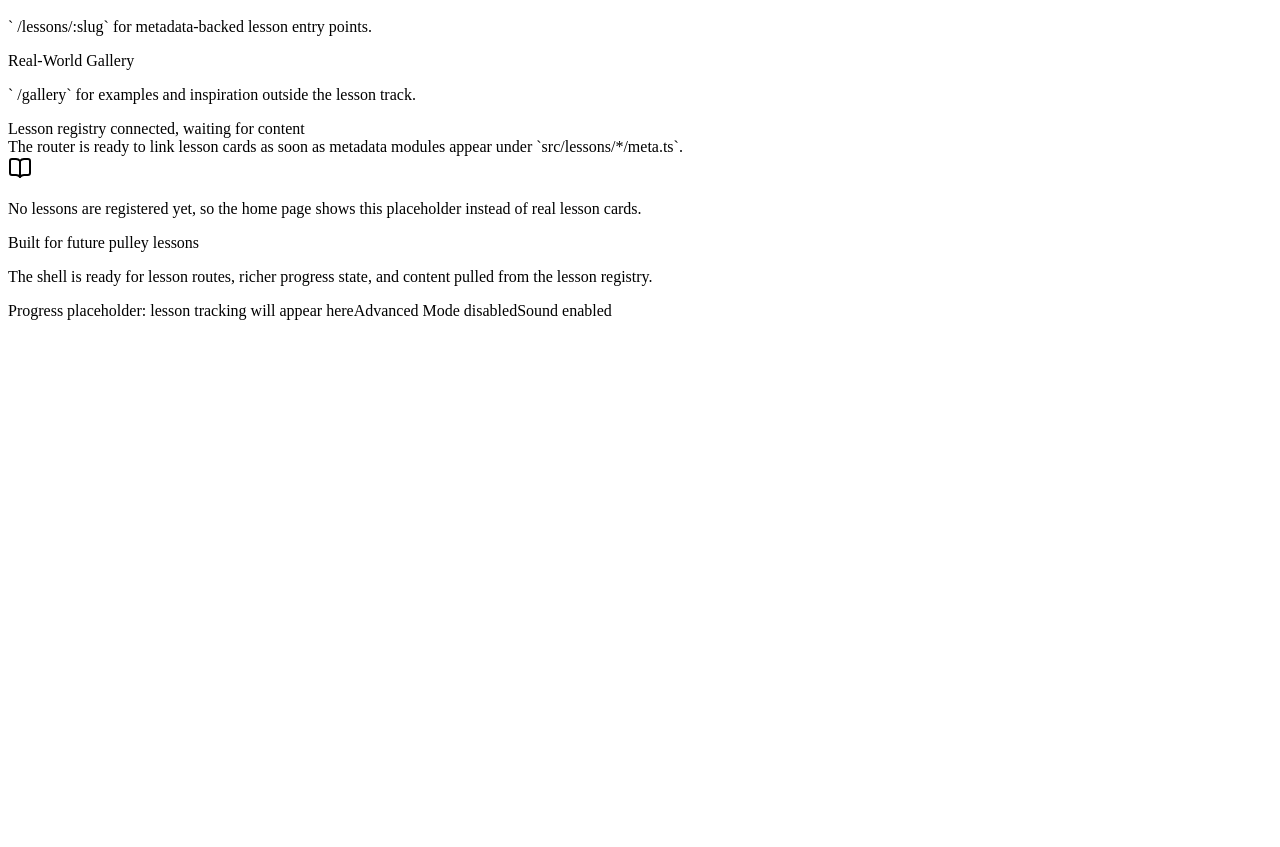
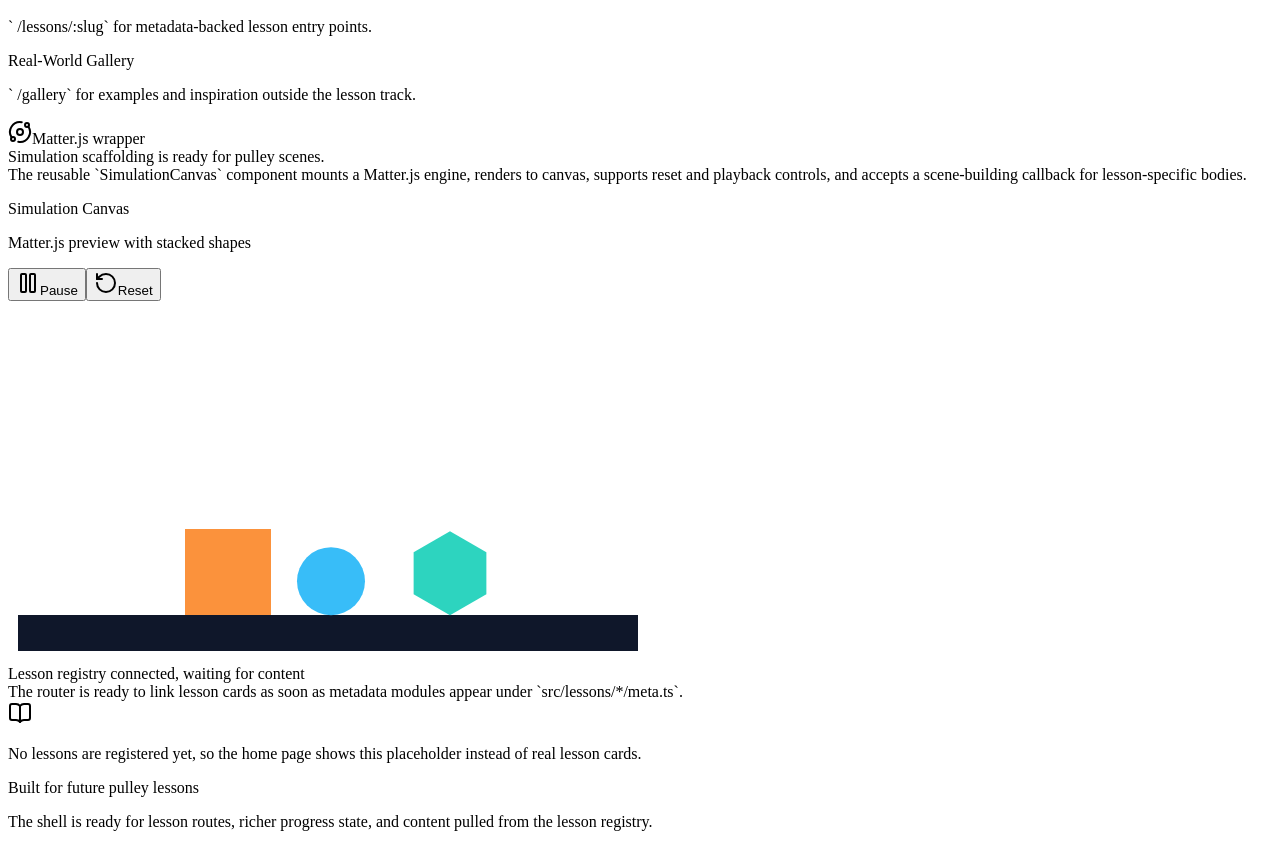
Before and after one commit to mtplayground/Alex-Hou-2024-test-24, a React (Vite) app: page / in a window 1280 px wide. Shown: the part 564-1411 px from the top of the page. Before the commit the page ends 892 px from the top, so only its background shows below. Built offline with nearby package versions, Linux system fonts and the light colour scheme.

Commit message:
feat: SimulationCanvas React wrapper for Matter.js

```diff
--- a/package.json
+++ b/package.json
@@ -19,9 +19,11 @@
     "@radix-ui/react-slot": "^1.2.4",
     "@radix-ui/react-switch": "^1.2.6",
     "@radix-ui/react-tooltip": "^1.2.8",
+    "@types/matter-js": "^0.20.2",
     "class-variance-authority": "^0.7.1",
     "clsx": "^2.1.1",
     "lucide-react": "^1.14.0",
+    "matter-js": "^0.20.0",
     "react": "^18.3.1",
     "react-dom": "^18.3.1",
     "react-router-dom": "^7.15.0",
--- a/src/app/routes/home-page.tsx
+++ b/src/app/routes/home-page.tsx
@@ -1,6 +1,13 @@
-import { ArrowRight, BookOpen, GalleryHorizontalEnd } from "lucide-react";
+import { Bodies } from "matter-js";
+import {
+  ArrowRight,
+  BookOpen,
+  GalleryHorizontalEnd,
+  Orbit,
+} from "lucide-react";
 import { Link } from "react-router-dom";
 
+import SimulationCanvas from "@/components/simulation/simulation-canvas";
 import { Button } from "@/components/ui/button";
 import {
   Card,
@@ -77,6 +84,51 @@ function HomePage() {
         </Card>
       </section>
 
+      <section className="grid gap-6 lg:grid-cols-[0.95fr_1.05fr]">
+        <Card className="border-white/70 bg-white/85">
+          <CardHeader>
+            <div className="inline-flex w-fit items-center gap-2 rounded-full bg-kid-coral/15 px-3 py-1 text-xs font-semibold uppercase tracking-[0.2em] text-kid-ink">
+              <Orbit className="h-4 w-4" />
+              Matter.js wrapper
+            </div>
+            <CardTitle className="font-display text-3xl text-slate-900">
+              Simulation scaffolding is ready for pulley scenes.
+            </CardTitle>
+            <CardDescription className="text-base leading-7 text-slate-600">
+              The reusable `SimulationCanvas` component mounts a Matter.js
+              engine, renders to canvas, supports reset and playback controls,
+              and accepts a scene-building callback for lesson-specific bodies.
+            </CardDescription>
+          </CardHeader>
+        </Card>
+
+        <SimulationCanvas
+          height={360}
+          label="Matter.js preview with stacked shapes"
+          renderScene={(scene) => {
+            scene.addBody([
+              Bodies.rectangle(320, 332, 620, 36, {
+                isStatic: true,
+                render: { fillStyle: "#0f172a" },
+              }),
+              Bodies.rectangle(220, 92, 86, 86, {
+                restitution: 0.08,
+                render: { fillStyle: "#fb923c" },
+              }),
+              Bodies.circle(342, 52, 34, {
+                restitution: 0.92,
+                friction: 0.01,
+                render: { fillStyle: "#38bdf8" },
+              }),
+              Bodies.polygon(442, 60, 6, 42, {
+                restitution: 0.26,
+                render: { fillStyle: "#2dd4bf" },
+              }),
+            ]);
+          }}
+        />
+      </section>
+
       <section
         id="lesson-registry"
         className="grid gap-4 md:grid-cols-2 xl:grid-cols-3"
--- /dev/null
+++ b/src/components/simulation/simulation-canvas.tsx
@@ -0,0 +1,213 @@
+import { useEffect, useRef, useState } from "react";
+import {
+  Composite,
+  Engine,
+  Render,
+  type Body,
+  type Composite as MatterComposite,
+  type Constraint,
+} from "matter-js";
+import { Pause, Play, RotateCcw } from "lucide-react";
+
+import { Button } from "@/components/ui/button";
+import { cn } from "@/lib/utils";
+
+type SimulationGravity = {
+  x?: number;
+  y?: number;
+  scale?: number;
+};
+
+export type SimulationSceneApi = {
+  engine: Engine;
+  world: MatterComposite;
+  addBody: (body: Body | Body[]) => void;
+  addComposite: (composite: MatterComposite | MatterComposite[]) => void;
+  addConstraint: (constraint: Constraint | Constraint[]) => void;
+  clearScene: () => void;
+};
+
+type SimulationCanvasProps = {
+  className?: string;
+  gravity?: SimulationGravity;
+  height?: number;
+  label?: string;
+  renderScene: (scene: SimulationSceneApi) => void;
+  width?: number;
+};
+
+function createSceneApi(engine: Engine): SimulationSceneApi {
+  return {
+    engine,
+    world: engine.world,
+    addBody: (body) => {
+      Composite.add(engine.world, body);
+    },
+    addComposite: (composite) => {
+      Composite.add(engine.world, composite);
+    },
+    addConstraint: (constraint) => {
+      Composite.add(engine.world, constraint);
+    },
+    clearScene: () => {
+      Composite.clear(engine.world, false, true);
+    },
+  };
+}
+
+function SimulationCanvas({
+  className,
+  gravity,
+  height = 340,
+  label = "Physics simulation canvas",
+  renderScene,
+  width = 640,
+}: SimulationCanvasProps) {
+  const containerRef = useRef<HTMLDivElement | null>(null);
+  const engineRef = useRef<Engine | null>(null);
+  const renderRef = useRef<Render | null>(null);
+  const animationFrameRef = useRef<number | null>(null);
+  const renderSceneRef = useRef(renderScene);
+  const isRunningRef = useRef(true);
+  const [isRunning, setIsRunning] = useState(true);
+
+  useEffect(() => {
+    renderSceneRef.current = renderScene;
+  }, [renderScene]);
+
+  useEffect(() => {
+    const container = containerRef.current;
+
+    if (container === null) {
+      return undefined;
+    }
+
+    const engine = Engine.create();
+    engine.gravity.x = gravity?.x ?? 0;
+    engine.gravity.y = gravity?.y ?? 1;
+    engine.gravity.scale = gravity?.scale ?? 0.001;
+
+    const render = Render.create({
+      element: container,
+      engine,
+      options: {
+        width,
+        height,
+        wireframes: false,
+        background: "transparent",
+        pixelRatio: Math.min(window.devicePixelRatio || 1, 2),
+      },
+    });
+
+    engineRef.current = engine;
+    renderRef.current = render;
+
+    const scene = createSceneApi(engine);
+
+    function rebuildScene() {
+      scene.clearScene();
+      engine.timing.timestamp = 0;
+      renderSceneRef.current(scene);
+    }
+
+    function frame(previousTime: number) {
+      return (time: number) => {
+        const delta = Math.min(time - previousTime, 1000 / 30);
+
+        if (isRunningRef.current) {
+          Engine.update(engine, delta);
+        }
+
+        Render.world(render);
+        animationFrameRef.current = window.requestAnimationFrame(frame(time));
+      };
+    }
+
+    rebuildScene();
+    animationFrameRef.current = window.requestAnimationFrame(
+      frame(performance.now()),
+    );
+
+    return () => {
+      if (animationFrameRef.current !== null) {
+        window.cancelAnimationFrame(animationFrameRef.current);
+      }
+
+      Render.stop(render);
+      Composite.clear(engine.world, false, true);
+      Engine.clear(engine);
+      render.canvas.remove();
+      render.textures = {};
+      engineRef.current = null;
+      renderRef.current = null;
+    };
+  }, [gravity?.scale, gravity?.x, gravity?.y, height, width]);
+
+  function handlePlay() {
+    isRunningRef.current = true;
+    setIsRunning(true);
+  }
+
+  function handlePause() {
+    isRunningRef.current = false;
+    setIsRunning(false);
+  }
+
+  function handleReset() {
+    const engine = engineRef.current;
+
+    if (engine === null) {
+      return;
+    }
+
+    const scene = createSceneApi(engine);
+    scene.clearScene();
+    engine.timing.timestamp = 0;
+    renderSceneRef.current(scene);
+  }
+
+  return (
+    <div
+      className={cn(
+        "overflow-hidden rounded-[1.75rem] border border-slate-200 bg-white/85 shadow-float backdrop-blur",
+        className,
+      )}
+    >
+      <div className="flex flex-wrap items-center justify-between gap-3 border-b border-slate-200 px-4 py-3">
+        <div>
+          <p className="text-xs font-semibold uppercase tracking-[0.22em] text-slate-500">
+            Simulation Canvas
+          </p>
+          <p className="mt-1 text-sm font-medium text-slate-700">{label}</p>
+        </div>
+
+        <div className="flex flex-wrap gap-2">
+          {isRunning ? (
+            <Button size="sm" variant="outline" onClick={handlePause}>
+              <Pause className="mr-2 h-4 w-4" />
+              Pause
+            </Button>
+          ) : (
+            <Button size="sm" onClick={handlePlay}>
+              <Play className="mr-2 h-4 w-4" />
+              Play
+            </Button>
+          )}
+          <Button size="sm" variant="secondary" onClick={handleReset}>
+            <RotateCcw className="mr-2 h-4 w-4" />
+            Reset
+          </Button>
+        </div>
+      </div>
+
+      <div
+        ref={containerRef}
+        aria-label={label}
+        className="w-full overflow-hidden bg-[radial-gradient(circle_at_top,rgba(56,189,248,0.18),transparent_28%),linear-gradient(180deg,rgba(250,245,255,0.65),rgba(224,247,250,0.85))]"
+        style={{ minHeight: `${String(height)}px` }}
+      />
+    </div>
+  );
+}
+
+export default SimulationCanvas;
```
Also changed, not shown: 1 other file (tests, documents, lock files or other folders).
